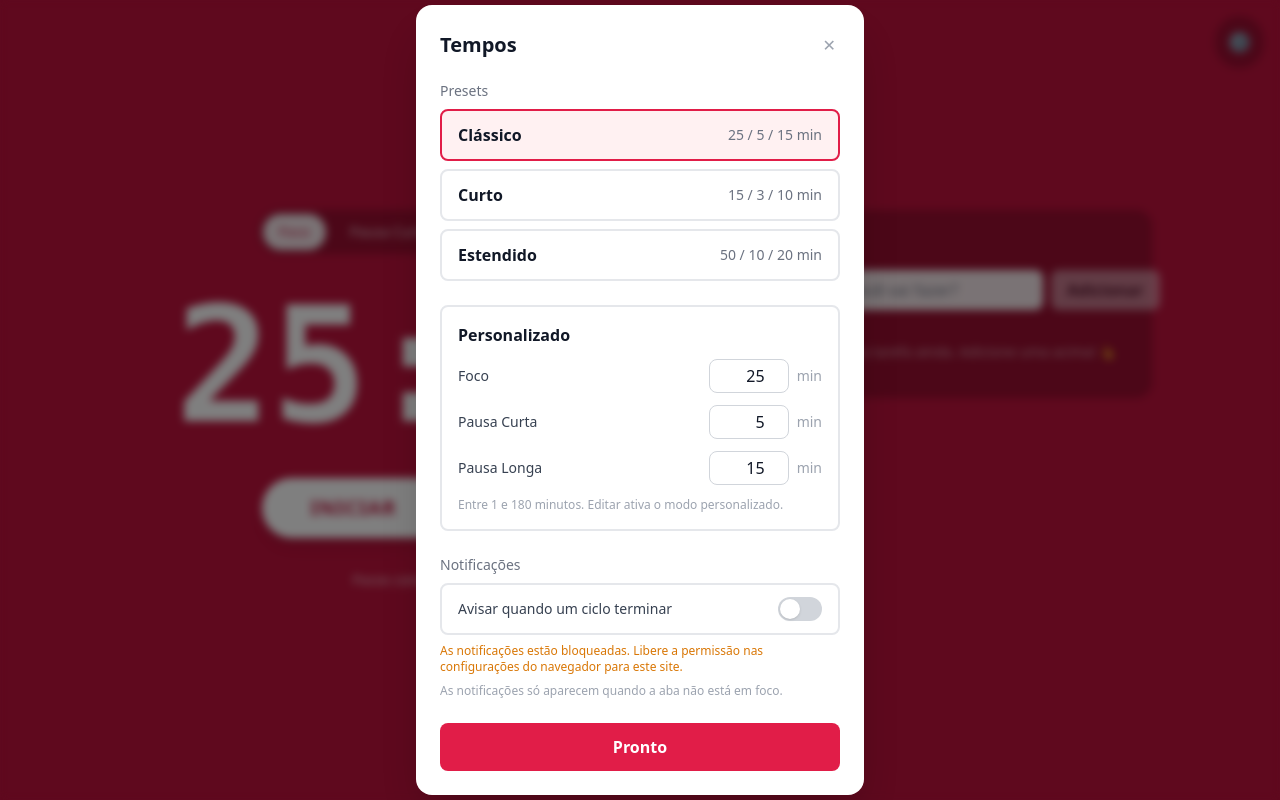
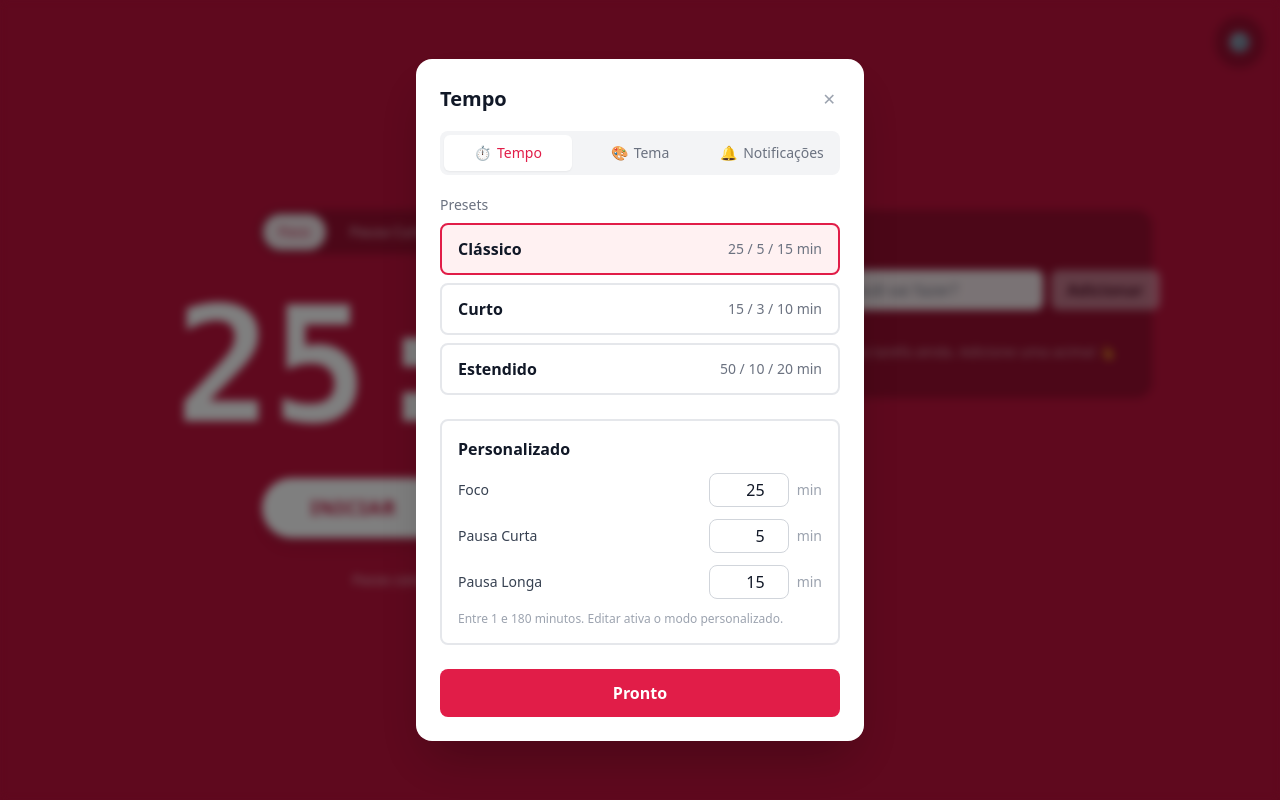
Before and after one commit to DevGuiRocha/Pomodoro-App, a Next.js app: page / in a window 1280 px wide. Both pictures are taken after a click on the button "⚙️". Built offline with nearby package versions, Linux system fonts and the light colour scheme.

Commit message:
feat: adicionado temas claro/escuro, funcionalidade básica para esse tipo de aplicação

```diff
--- a/src/app/layout.tsx
+++ b/src/app/layout.tsx
@@ -6,13 +6,31 @@ export const metadata: Metadata = {
   description: "Um timer Pomodoro simples para foco e produtividade.",
 };
 
+// Aplica o tema antes da hidratação para evitar flash de tema errado (FOUC).
+const themeScript = `
+(function () {
+  try {
+    var choice = localStorage.getItem('pomodoro:theme');
+    if (choice) choice = JSON.parse(choice);
+    var dark =
+      choice === 'dark' ||
+      ((!choice || choice === 'system') &&
+        window.matchMedia('(prefers-color-scheme: dark)').matches);
+    if (dark) document.documentElement.classList.add('dark');
+  } catch (e) {}
+})();
+`;
+
 export default function RootLayout({
   children,
 }: Readonly<{
   children: React.ReactNode;
 }>) {
   return (
-    <html lang="pt-BR">
+    <html lang="pt-BR" suppressHydrationWarning>
+      <head>
+        <script dangerouslySetInnerHTML={{ __html: themeScript }} />
+      </head>
       <body className="antialiased">{children}</body>
     </html>
   );
--- a/src/components/PomodoroApp.tsx
+++ b/src/components/PomodoroApp.tsx
@@ -8,6 +8,7 @@ import {
 } from "@/lib/modes";
 import { useDurations } from "@/lib/useDurations";
 import { useNotifications } from "@/lib/useNotifications";
+import { useTheme } from "@/lib/useTheme";
 import { playBeep } from "@/lib/sound";
 import Timer from "@/components/Timer";
 import TaskList from "@/components/TaskList";
@@ -28,6 +29,7 @@ export default function PomodoroApp() {
   } = useDurations();
 
   const notifications = useNotifications();
+  const { theme, setTheme } = useTheme();
 
   const mode = MODES[modeId];
 
@@ -99,6 +101,8 @@ export default function PomodoroApp() {
           notificationsEnabled={notifications.enabled}
           notificationPermission={notifications.permission}
           onToggleNotifications={notifications.toggle}
+          theme={theme}
+          onSetTheme={setTheme}
           onClose={() => setSettingsOpen(false)}
         />
       )}
--- a/src/components/SettingsPanel.tsx
+++ b/src/components/SettingsPanel.tsx
@@ -1,5 +1,6 @@
 "use client";
 
+import { useState } from "react";
 import { MODES, MODE_ORDER } from "@/lib/modes";
 import {
   CUSTOM_PRESET_ID,
@@ -8,6 +9,21 @@ import {
   PRESETS,
   type Durations,
 } from "@/lib/presets";
+import type { ThemeChoice } from "@/lib/useTheme";
+
+const THEME_OPTIONS: { id: ThemeChoice; label: string; icon: string }[] = [
+  { id: "light", label: "Claro", icon: "☀️" },
+  { id: "dark", label: "Escuro", icon: "🌙" },
+  { id: "system", label: "Sistema", icon: "💻" },
+];
+
+type Tab = "time" | "theme" | "notifications";
+
+const TABS: { id: Tab; label: string; icon: string }[] = [
+  { id: "time", label: "Tempo", icon: "⏱️" },
+  { id: "theme", label: "Tema", icon: "🎨" },
+  { id: "notifications", label: "Notificações", icon: "🔔" },
+];
 
 interface SettingsPanelProps {
   presetId: string;
@@ -19,6 +35,8 @@ interface SettingsPanelProps {
   notificationsEnabled: boolean;
   notificationPermission: NotificationPermission | "unsupported";
   onToggleNotifications: () => void | Promise<boolean>;
+  theme: ThemeChoice;
+  onSetTheme: (choice: ThemeChoice) => void;
   onClose: () => void;
 }
 
@@ -32,11 +50,17 @@ export default function SettingsPanel({
   notificationsEnabled,
   notificationPermission,
   onToggleNotifications,
+  theme,
+  onSetTheme,
   onClose,
 }: SettingsPanelProps) {
+  const [activeTab, setActiveTab] = useState<Tab>("time");
+
   const isCustom = presetId === CUSTOM_PRESET_ID;
   // Valores mostrados nos campos: os personalizados (editáveis a qualquer momento).
   const editable = isCustom ? durations : customDurations;
+
+  const activeTabLabel = TABS.find((t) => t.id === activeTab)?.label ?? "";
 
   return (
     <div
@@ -44,25 +68,51 @@ export default function SettingsPanel({
       onClick={onClose}
       role="dialog"
       aria-modal="true"
-      aria-label="Configurações de tempo"
+      aria-label="Configurações"
     >
       <div
-        className="w-full max-w-md rounded-2xl bg-white p-6 text-gray-900 shadow-2xl"
+        className="w-full max-w-md rounded-2xl bg-white p-6 text-gray-900 shadow-2xl dark:bg-gray-900 dark:text-gray-100"
         onClick={(e) => e.stopPropagation()}
       >
-        <div className="mb-5 flex items-center justify-between">
-          <h2 className="text-xl font-bold">Tempos</h2>
+        <div className="mb-4 flex items-center justify-between">
+          <h2 className="text-xl font-bold">{activeTabLabel}</h2>
           <button
             onClick={onClose}
-            className="rounded-lg p-1 text-gray-400 transition-colors hover:bg-gray-100 hover:text-gray-700"
+            className="rounded-lg p-1 text-gray-400 transition-colors hover:bg-gray-100 hover:text-gray-700 dark:hover:bg-gray-800 dark:hover:text-gray-200"
             aria-label="Fechar"
           >
             ✕
           </button>
         </div>
 
-        {/* Presets prontos */}
-        <p className="mb-2 text-sm font-medium text-gray-500">Presets</p>
+        {/* Navegação por abas */}
+        <div className="mb-5 flex gap-1 rounded-lg bg-gray-100 p-1 dark:bg-gray-800">
+          {TABS.map((tab) => {
+            const active = activeTab === tab.id;
+            return (
+              <button
+                key={tab.id}
+                onClick={() => setActiveTab(tab.id)}
+                className={`flex flex-1 items-center justify-center gap-1.5 rounded-md px-2 py-2 text-sm font-medium transition-colors ${
+                  active
+                    ? "bg-white text-rose-600 shadow-sm dark:bg-gray-700 dark:text-rose-400"
+                    : "text-gray-500 hover:text-gray-700 dark:text-gray-400 dark:hover:text-gray-200"
+                }`}
+                aria-current={active ? "page" : undefined}
+              >
+                <span aria-hidden>{tab.icon}</span>
+                <span className="hidden sm:inline">{tab.label}</span>
+              </button>
+            );
+          })}
+        </div>
+
+        {/* Aba: Tempo */}
+        {activeTab === "time" && (
+          <div>
+            <p className="mb-2 text-sm font-medium text-gray-500 dark:text-gray-400">
+              Presets
+            </p>
             <div className="mb-6 grid grid-cols-1 gap-2">
               {PRESETS.map((preset) => {
                 const active = presetId === preset.id;
@@ -72,12 +122,12 @@ export default function SettingsPanel({
                     onClick={() => onSelectPreset(preset.id)}
                     className={`flex items-center justify-between rounded-lg border-2 px-4 py-3 text-left transition-colors ${
                       active
-                    ? "border-rose-600 bg-rose-50"
-                    : "border-gray-200 hover:border-gray-300"
+                        ? "border-rose-600 bg-rose-50 dark:bg-rose-950/40"
+                        : "border-gray-200 hover:border-gray-300 dark:border-gray-700 dark:hover:border-gray-600"
                     }`}
                   >
                     <span className="font-semibold">{preset.label}</span>
-                <span className="text-sm text-gray-500">
+                    <span className="text-sm text-gray-500 dark:text-gray-400">
                       {preset.durations.focus} / {preset.durations.shortBreak} /{" "}
                       {preset.durations.longBreak} min
                     </span>
@@ -86,22 +136,30 @@ export default function SettingsPanel({
               })}
             </div>
 
-        {/* Personalizado */}
             <div
               className={`rounded-lg border-2 p-4 transition-colors ${
-            isCustom ? "border-rose-600 bg-rose-50" : "border-gray-200"
+                isCustom
+                  ? "border-rose-600 bg-rose-50 dark:bg-rose-950/40"
+                  : "border-gray-200 dark:border-gray-700"
               }`}
             >
               <div className="mb-3 flex items-center justify-between">
                 <span className="font-semibold">Personalizado</span>
                 {isCustom && (
-              <span className="text-xs font-medium text-rose-600">Ativo</span>
+                  <span className="text-xs font-medium text-rose-600 dark:text-rose-400">
+                    Ativo
+                  </span>
                 )}
               </div>
               <div className="flex flex-col gap-3">
                 {MODE_ORDER.map((id) => (
-              <label key={id} className="flex items-center justify-between gap-3">
-                <span className="text-sm text-gray-700">{MODES[id].label}</span>
+                  <label
+                    key={id}
+                    className="flex items-center justify-between gap-3"
+                  >
+                    <span className="text-sm text-gray-700 dark:text-gray-300">
+                      {MODES[id].label}
+                    </span>
                     <div className="flex items-center gap-2">
                       <input
                         type="number"
@@ -111,7 +169,7 @@ export default function SettingsPanel({
                         onChange={(e) =>
                           onSetCustomDuration(id, Number(e.target.value))
                         }
-                    className="w-20 rounded-lg border border-gray-300 px-2 py-1 text-right outline-none focus:border-rose-500 focus:ring-1 focus:ring-rose-500"
+                        className="w-20 rounded-lg border border-gray-300 px-2 py-1 text-right outline-none focus:border-rose-500 focus:ring-1 focus:ring-rose-500 dark:border-gray-600 dark:bg-gray-800"
                       />
                       <span className="text-sm text-gray-400">min</span>
                     </div>
@@ -123,18 +181,46 @@ export default function SettingsPanel({
                 personalizado.
               </p>
             </div>
+          </div>
+        )}
 
-        {/* Notificações */}
-        <div className="mt-6">
-          <p className="mb-2 text-sm font-medium text-gray-500">Notificações</p>
+        {/* Aba: Tema */}
+        {activeTab === "theme" && (
+          <div className="grid grid-cols-3 gap-2">
+            {THEME_OPTIONS.map((option) => {
+              const active = theme === option.id;
+              return (
+                <button
+                  key={option.id}
+                  onClick={() => onSetTheme(option.id)}
+                  className={`flex flex-col items-center gap-1 rounded-lg border-2 px-2 py-3 text-sm transition-colors ${
+                    active
+                      ? "border-rose-600 bg-rose-50 dark:bg-rose-950/40"
+                      : "border-gray-200 hover:border-gray-300 dark:border-gray-700 dark:hover:border-gray-600"
+                  }`}
+                  aria-pressed={active}
+                >
+                  <span className="text-lg" aria-hidden>
+                    {option.icon}
+                  </span>
+                  <span className="font-medium">{option.label}</span>
+                </button>
+              );
+            })}
+          </div>
+        )}
+
+        {/* Aba: Notificações */}
+        {activeTab === "notifications" && (
+          <div>
             {!notificationsSupported ? (
-            <p className="rounded-lg bg-gray-100 px-4 py-3 text-sm text-gray-500">
+              <p className="rounded-lg bg-gray-100 px-4 py-3 text-sm text-gray-500 dark:bg-gray-800 dark:text-gray-400">
                 Seu navegador não suporta notificações.
               </p>
             ) : (
               <>
-              <label className="flex cursor-pointer items-center justify-between gap-3 rounded-lg border-2 border-gray-200 px-4 py-3">
-                <span className="text-sm text-gray-700">
+                <label className="flex cursor-pointer items-center justify-between gap-3 rounded-lg border-2 border-gray-200 px-4 py-3 dark:border-gray-700">
+                  <span className="text-sm text-gray-700 dark:text-gray-300">
                     Avisar quando um ciclo terminar
                   </span>
                   <button
@@ -166,6 +252,7 @@ export default function SettingsPanel({
               </>
             )}
           </div>
+        )}
 
         <button
           onClick={onClose}
--- a/src/lib/modes.ts
+++ b/src/lib/modes.ts
@@ -3,7 +3,10 @@ export type ModeId = "focus" | "shortBreak" | "longBreak";
 export interface Mode {
   id: ModeId;
   label: string;
-  /** Cor de fundo (Tailwind) para o modo. */
+  /**
+   * Cor de fundo (Tailwind) para o modo. Inclui a variante `dark:` — no
+   * tema escuro o fundo fica mais profundo e dessaturado.
+   */
   bg: string;
   /** Cor do botão de ação para o modo. */
   accent: string;
@@ -17,19 +20,19 @@ export const MODES: Record<ModeId, Mode> = {
   focus: {
     id: "focus",
     label: "Foco",
-    bg: "bg-rose-700",
+    bg: "bg-rose-700 dark:bg-rose-950",
     accent: "text-rose-700",
   },
   shortBreak: {
     id: "shortBreak",
     label: "Pausa Curta",
-    bg: "bg-teal-700",
+    bg: "bg-teal-700 dark:bg-teal-950",
     accent: "text-teal-700",
   },
   longBreak: {
     id: "longBreak",
     label: "Pausa Longa",
-    bg: "bg-sky-800",
+    bg: "bg-sky-800 dark:bg-sky-950",
     accent: "text-sky-800",
   },
 };
--- /dev/null
+++ b/src/lib/useTheme.ts
@@ -0,0 +1,48 @@
+import { useCallback, useEffect } from "react";
+import { useLocalStorage } from "@/lib/useLocalStorage";
+
+export type ThemeChoice = "light" | "dark" | "system";
+
+export const THEME_KEY = "pomodoro:theme";
+
+/** Resolve a escolha em claro/escuro, consultando o sistema quando "system". */
+function resolveTheme(choice: ThemeChoice): "light" | "dark" {
+  if (choice === "system") {
+    if (typeof window === "undefined") return "light";
+    return window.matchMedia("(prefers-color-scheme: dark)").matches
+      ? "dark"
+      : "light";
+  }
+  return choice;
+}
+
+/** Aplica/remove a classe `dark` no <html>. */
+function applyTheme(resolved: "light" | "dark") {
+  const root = document.documentElement;
+  root.classList.toggle("dark", resolved === "dark");
+}
+
+export function useTheme() {
+  const [theme, setTheme] = useLocalStorage<ThemeChoice>(THEME_KEY, "system");
+
+  // Aplica o tema sempre que a escolha mudar.
+  useEffect(() => {
+    applyTheme(resolveTheme(theme));
+  }, [theme]);
+
+  // Quando em "system", reage a mudanças da preferência do SO em tempo real.
+  useEffect(() => {
+    if (theme !== "system" || typeof window === "undefined") return;
+    const media = window.matchMedia("(prefers-color-scheme: dark)");
+    const handler = () => applyTheme(resolveTheme("system"));
+    media.addEventListener("change", handler);
+    return () => media.removeEventListener("change", handler);
+  }, [theme]);
+
+  const setThemeChoice = useCallback(
+    (choice: ThemeChoice) => setTheme(choice),
+    [setTheme],
+  );
+
+  return { theme, setTheme: setThemeChoice };
+}
--- a/tailwind.config.ts
+++ b/tailwind.config.ts
@@ -1,6 +1,7 @@
 import type { Config } from "tailwindcss";
 
 export default {
+  darkMode: "class",
   content: [
     "./src/**/*.{js,ts,jsx,tsx,mdx}",
   ],
```
Lines whose indentation alone changed are shown as unchanged.
